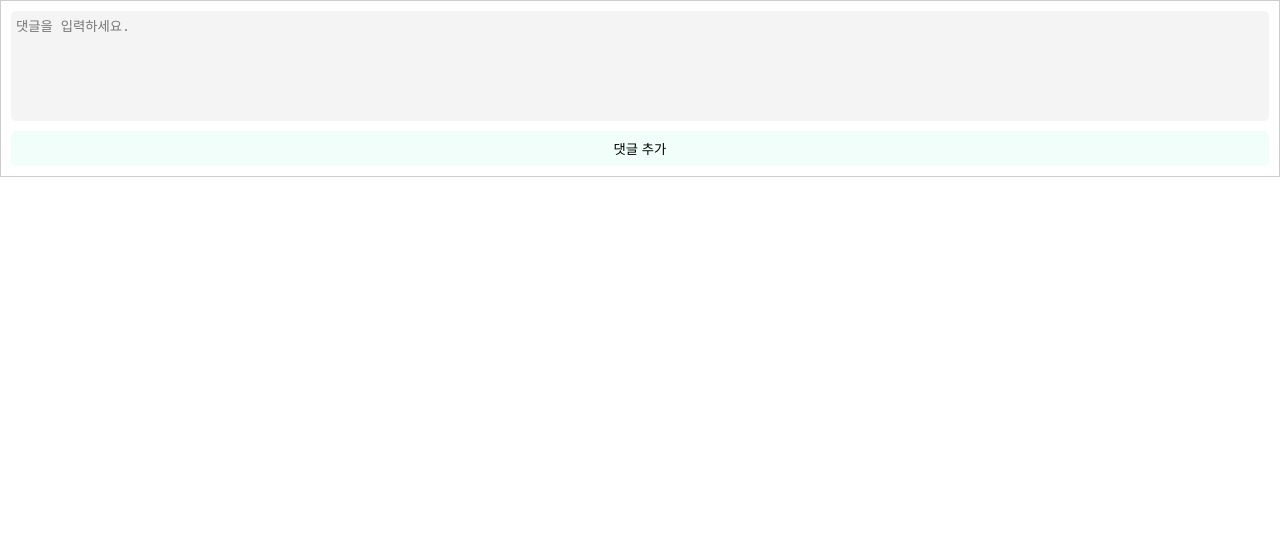
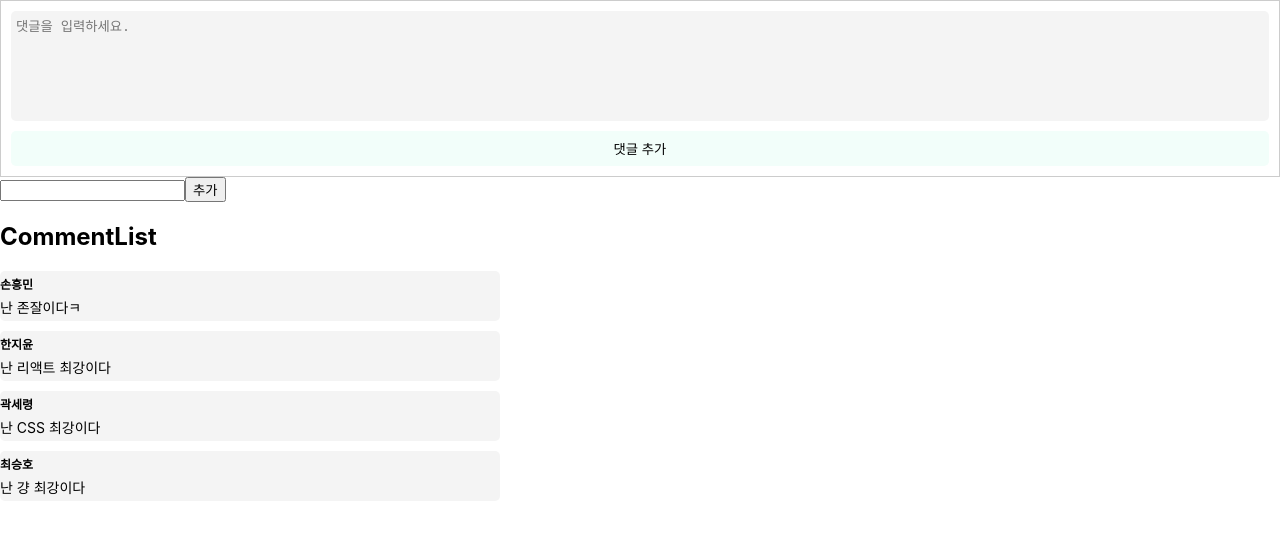
Before and after one commit to sosohandiary/FE, a React (Create React App) app: page /detail in a window 1280 px wide. Shown: the top 534 px of the page. Built offline with nearby package versions, Linux system fonts and the light colour scheme.

Commit message:
댓글구현중...

```diff
--- /dev/null
+++ b/src/components/detail/Comment.jsx
@@ -0,0 +1,37 @@
+import React from "react";
+import styled from "styled-components";
+
+const Comment = (props) => {
+  return (
+    <CommentStyle>
+      {/* username , comment 받아오기 */}
+      <NameText>{props.name}</NameText>
+      <CommentText>{props.comment}</CommentText>
+    </CommentStyle>
+  );
+};
+
+export default Comment;
+
+const CommentStyle = styled.div`
+  background-color: #f4f4f4;
+  border: none;
+  border-radius: 5px;
+  width: 500px;
+  height: 50px;
+  display: flex;
+  flex-direction: column;
+  justify-content: center;
+  margin-bottom: 10px;
+`;
+
+const NameText = styled.span`
+  color: black;
+  font-size: 12px;
+  font-weight: bold;
+  margin-bottom: 5px;
+`;
+
+const CommentText = styled.span`
+  font-size: 14px;
+`;
--- /dev/null
+++ b/src/components/detail/CommentList.jsx
@@ -0,0 +1,22 @@
+import React from "react";
+import Comment from "./Comment";
+
+const comments = [
+  { id: 1, name: "손흥민", comment: "난 존잘이다ㅋ" },
+  { id: 2, name: "한지윤", comment: "난 리액트 최강이다" },
+  { id: 3, name: "곽세령", comment: "난 CSS 최강이다" },
+  { id: 4, name: "최승호", comment: "난 걍 최강이다" },
+];
+
+const CommentList = () => {
+  return (
+    <div>
+      <h2>CommentList</h2>
+      {comments.map((comment) => {
+        return <Comment key={comment.id} name={comment.name} comment={comment.comment} />;
+      })}
+    </div>
+  );
+};
+
+export default CommentList;
--- /dev/null
+++ b/src/components/detail/Sample.jsx
@@ -0,0 +1,22 @@
+import React, { useState } from "react";
+import CommentList from "./CommentList";
+
+//form
+const Sample = () => {
+  const [inputValue, setInputValue] = useState("");
+  const { commentList, setCommentList } = useState([]);
+  const addComment = () => {
+    console.log("value 여기있어", inputValue);
+    setCommentList([...commentList, inputValue]);
+  };
+
+  return (
+    <div>
+      <input value={inputValue} type="text" onChange={(e) => setInputValue(e.target.value)} />
+      <button onClick={addComment}>추가</button>
+      <CommentList />
+    </div>
+  );
+};
+
+export default Sample;
--- a/src/pages/Detail.jsx
+++ b/src/pages/Detail.jsx
@@ -1,10 +1,12 @@
 import React from "react";
 import AddCommentForm from "../components/detail/AddCommentForm";
+import Sample from "../components/detail/Sample";
 
 const Detail = () => {
   return (
     <div>
       <AddCommentForm />
+      <Sample />
     </div>
   );
 };
```
Also changed, not shown: src/contexts/CommentSlice.jsx (added).
